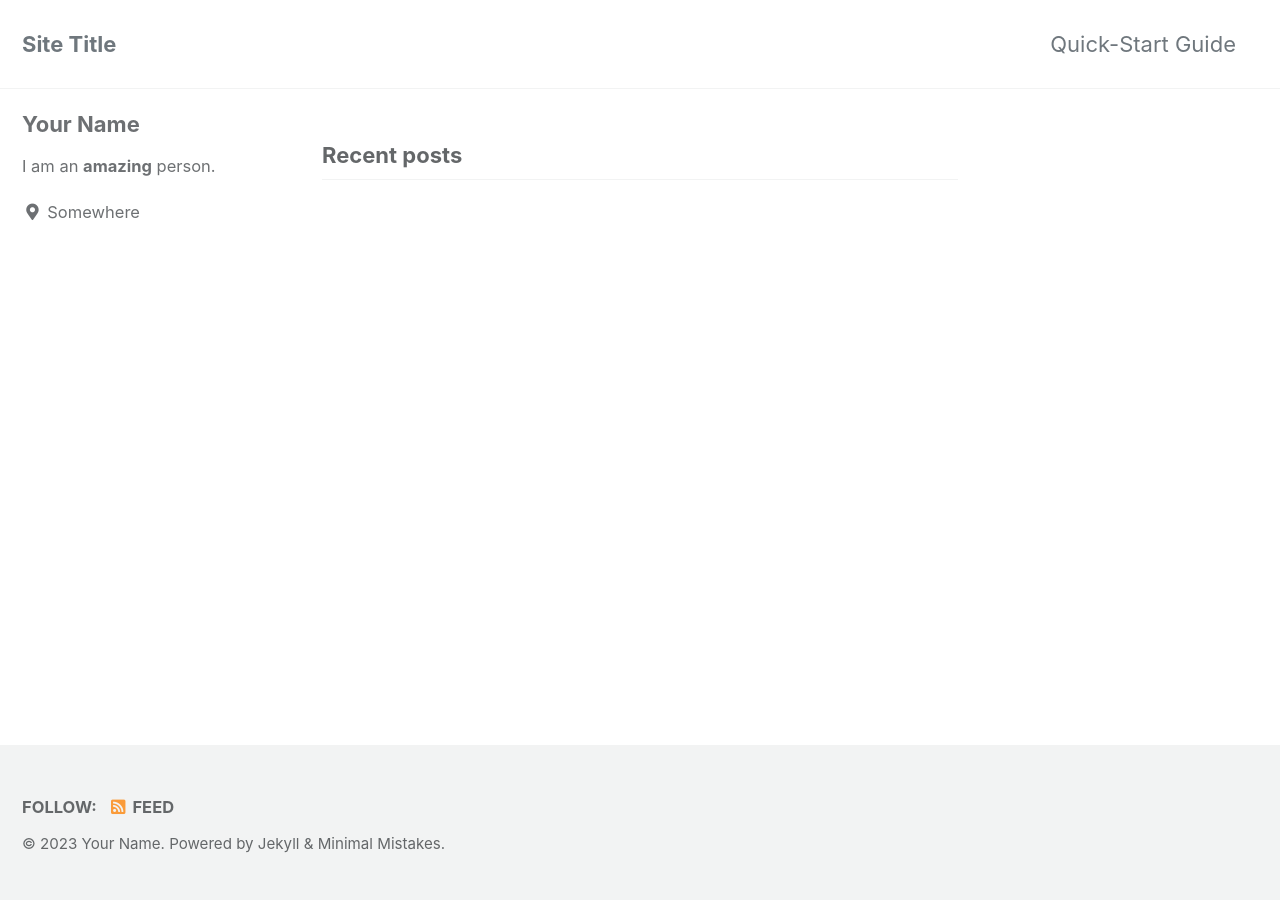
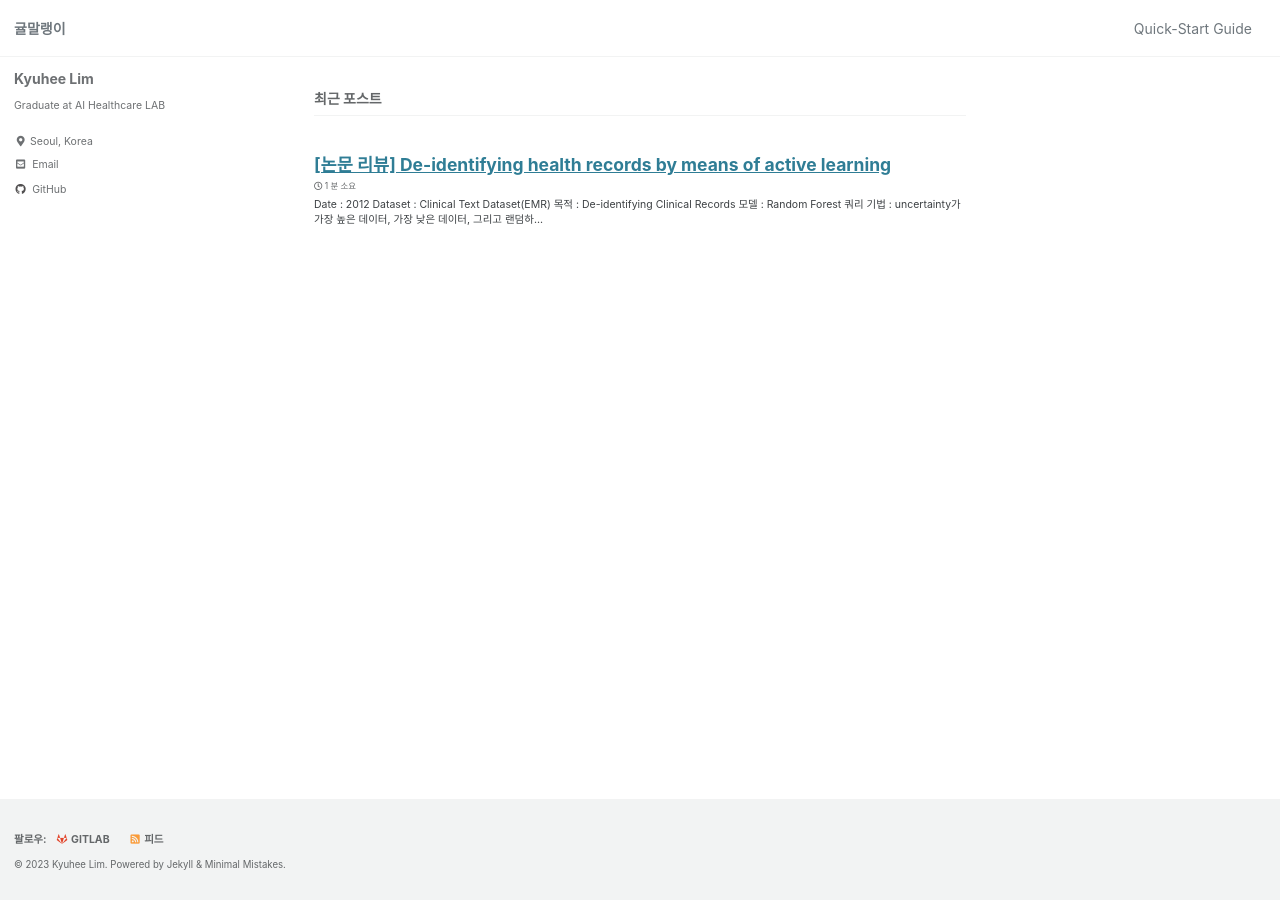
Before and after one commit to limkyuhee0/limkyuhee0.github.io, a Jekyll site: the page built from index.html, in a window 1280 px wide. Built offline with Jekyll 4.4.1, drawn with Linux system fonts in a browser that asks for light colours; cached includes are drawn as plain includes; the list of posts is cut into pages by our own code.

Commit message:
first post & change settings
AL paper review

```diff
--- a/_config.yml
+++ b/_config.yml
@@ -15,18 +15,18 @@
 minimal_mistakes_skin    : "default" # "air", "aqua", "contrast", "dark", "dirt", "neon", "mint", "plum", "sunrise"
 
 # Site Settings
-locale                   : "en-US"
-title                    : "Site Title"
+locale                   : "ko-KR"
+title                    : "Tangerine Blog"
 title_separator          : "-"
 subtitle                 : # site tagline that appears below site title in masthead
-name                     : "Your Name"
-description              : "An amazing website."
-url                      : # the base hostname & protocol for your site e.g. "https://mmistakes.github.io"
+name                     : "Kyuhee Lim"
+description              : "집에 가고 싶다"
+url                      : "https://limkyuhee0.github.io" # the base hostname & protocol for your site e.g. "https://mmistakes.github.io"
 baseurl                  : # the subpath of your site, e.g. "/blog"
-repository               : # GitHub username/repo-name e.g. "mmistakes/minimal-mistakes"
+repository               : "https://github.com/limkyuhee0/limkyuhee0.github.io" # GitHub username/repo-name e.g. "mmistakes/minimal-mistakes"
 teaser                   : # path of fallback teaser image, e.g. "/assets/images/500x300.png"
 logo                     : # path of logo image to display in the masthead, e.g. "/assets/images/88x88.png"
-masthead_title           : # overrides the website title displayed in the masthead, use " " for no title
+masthead_title           : "귤말랭이" # overrides the website title displayed in the masthead, use " " for no title
 # breadcrumbs            : false # true, false (default)
 words_per_minute         : 200
 comments:
@@ -104,18 +104,18 @@ analytics:
 
 # Site Author
 author:
-  name             : "Your Name"
+  name             : "Kyuhee Lim"
   avatar           : # path of avatar image, e.g. "/assets/images/bio-photo.jpg"
-  bio              : "I am an **amazing** person."
-  location         : "Somewhere"
+  bio              : "Graduate at AI Healthcare LAB"
+  location         : "Seoul, Korea"
   email            :
   links:
     - label: "Email"
       icon: "fas fa-fw fa-envelope-square"
-      # url: "mailto:your.name@email.com"
+      url: "mailto:kyuheelim209@gmail.com"
     - label: "Website"
       icon: "fas fa-fw fa-link"
-      # url: "https://your-website.com"
+      # url: "https://github.com/limkyuhee0"
     - label: "Twitter"
       icon: "fab fa-fw fa-twitter-square"
       # url: "https://twitter.com/"
@@ -124,7 +124,7 @@ author:
       # url: "https://facebook.com/"
     - label: "GitHub"
       icon: "fab fa-fw fa-github"
-      # url: "https://github.com/"
+      url: "https://github.com/limkyuhee0"
     - label: "Instagram"
       icon: "fab fa-fw fa-instagram"
       # url: "https://instagram.com/"
@@ -143,7 +143,7 @@ footer:
       # url:
     - label: "GitLab"
       icon: "fab fa-fw fa-gitlab"
-      # url:
+      url: "https://github.com/limkyuhee0"
     - label: "Bitbucket"
       icon: "fab fa-fw fa-bitbucket"
       # url:
@@ -218,7 +218,7 @@ sass:
 
 # Outputting
 permalink: /:categories/:title/
-paginate: 5 # amount of posts to show
+paginate: 15 # amount of posts to show
 paginate_path: /page:num/
 timezone: # https://en.wikipedia.org/wiki/List_of_tz_database_time_zones
 
--- /dev/null
+++ b/_posts/2023-01-31-De-identifying health records by means of al.md
@@ -0,0 +1,52 @@
+---
+title: "[논문 리뷰] De-identifying health records by means of active learning"
+categories:
+  - AL
+tags:
+  - AL
+  - NLP
+  - Medical Domain
+---
+
+
+---
+Date : 2012
+Dataset : Clinical Text Dataset(EMR)
+목적 : De-identifying Clinical Records
+모델 : Random Forest
+쿼리 기법 : uncertainty가 가장 높은 데이터, 가장 낮은 데이터, 그리고 랜덤하게 선택하는 기법
+---
+
+
+# Abstract
+
+해당 논문은 의료 데이터의 단어(토큰)들을 PHI(protected health information)의 <span style="color:red">8개 라벨</span>로 분류하는 태스크를 다루고 있다. 모델은 <span style="color:red">**Random Forest**</span>, 그리고 query 기법은 <span style="color:red">**uncertainty가 가장 높은 데이터, 가장 낮은 데이터, 그리고 랜덤하게 선택하는 기법**</span> 세 가지를 비교하였다. 그 결과 uncertainty가 낮을 때, 랜덤, uncertainty 가 높을 때 순으로 성능이 높았다.
+
+# Introduction
+
+**의료 전자 문서에 포함된 정보를 확인**하기 위해서는 **de-identification** 과정이 필요하다. 이를 자동화하기 위한 머신러닝 기법들이 존재한다. 주요 정보를 포함한 단어들에 태그를 부여하는 역할을 한다. 하지만 머신러닝 기법들도 학습을 위해 많은 양의 라벨이 포함된 데이터가 필요하기 때문에 이러한 단점을 완화하기 위해 AL 이 등장했다. 가장 대표적인 데이터 query 방법이 uncertainty가 가장 낮은 데이터를 선택하는 방법이다.
+
+# Methods
+
+데이터 : 스웨덴어로 쓰인 health record 100개(pain, orthopedy, oral, maxillofacial surgery, diet 5개 분야에 대한 문서)
+
+라벨 class : age, part of date, full date, 성, 이름, health care unit, location, phone number, non-phi value
+
+사용한 feature : 주로 토큰 정보에 대한 것으로, 영숫자 여부, 숫자 여부, pos tag, 대문자로 시작하는지 여부, 앞뒤 토큰의 pos tag, 토큰 길이, 앞뒤 토큰의 토큰 길이 총 13가지 정보를 feature로 활용하였다.
+
+**사용한 쿼리 방법 : uncertain, most certain, random**
+
+모델 : 100개의 tree 로 구성된 **random forest**
+
+초기 데이터 10000개 토큰과 query된 10000개의 토큰을 이용하여 98820개의 토큰을 테스트하였다. 라벨 분포는 non-phi가 96.74%로 대다수를 차지하고 있었다.
+
+평가 metric : 총 10개의 metric을 이용하였고, precision, recall, f1-score 등 binary 한 태스크를 대상으로 하는 metric에 대해서는 각 class 별로 해당 클래스로 예측하였을 때 T, 해당 클래스로 예측하지 않았을 때 F를 부여하여 계산하였고, 이들 간의 micro, macro 평균을 계산하였다.
+
+# Results
+
+![image](https://user-images.githubusercontent.com/69342517/215096410-21e90bdf-379b-401b-80de-b05ffbec7552.png){: width="30%" height="30%" .align-center}
+초기 모델에 비해 정확도는 많이 높아지지 않았지만, test 데이터의 양을 고려하면 정확하게 예측한 데이터의 양이 훨씬 많다는 점을 알 수 있다. 또한, 세 가지 query 방법 모두 초기 모델의 AUC가 0.5 인 것에 비해 좋은 결과를 보였다. Error도 36% 가량 감소하였다.
+
+# Discussion
+
+이러한 결과가 나온 이유는 크게 두 가지로 설명될 수 있다. 먼저, 사용한 feature 개수가 태그를 부여하기에 부족했다. 또한, <span style="color:red">**class 분포가 편향**</span>되어 있다. 따라서 후속 연구에서는 class 분포 편향의 영향을 줄일 수 있는 방법과 유용한 feature를 활용하는 방법으로 진행될 수 있다.
--- a/_sass/minimal-mistakes/_reset.scss
+++ b/_sass/minimal-mistakes/_reset.scss
@@ -8,18 +8,18 @@ html {
   /* apply a natural box layout model to all elements */
   box-sizing: border-box;
   background-color: $background-color;
-  font-size: 16px;
+  font-size: 10px; //16
 
   @include breakpoint($medium) {
-    font-size: 18px;
+    font-size: 12px; //18
   }
 
   @include breakpoint($large) {
-    font-size: 20px;
+    font-size: 13px; //20
   }
 
   @include breakpoint($x-large) {
-    font-size: 22px;
+    font-size: 14px; //22
   }
 
   -webkit-text-size-adjust: 100%;
```
Also changed, not shown: _data/navigation.yml (+10 -0 lines).
